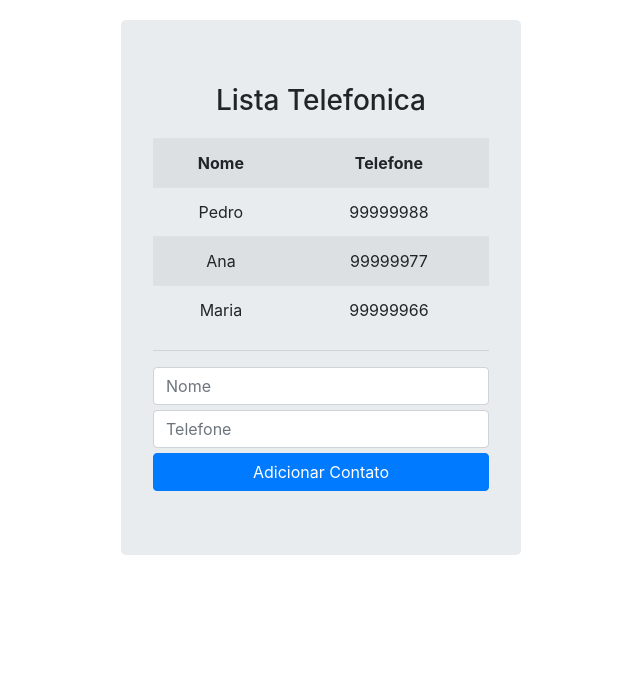
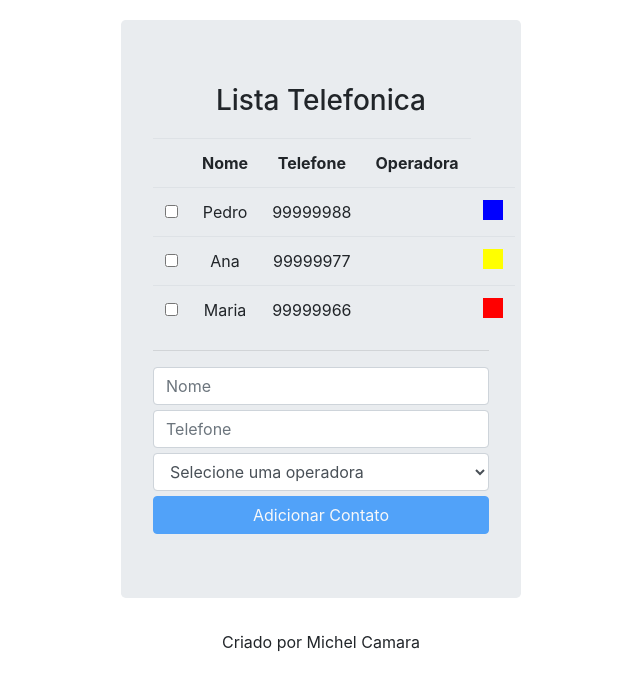
Before and after one commit to MichelCamaraDeveloper/Intro-AngularJS-V1, a plain HTML site: page listaTelefonica/index.html in a window 1280 px wide. Shown: the whole page, without its empty margins (319-959 px from the left). Drawn offline with nearby package versions, Linux system fonts and the light colour scheme.

Commit message:
Aprendi ng-if e ng-include

```diff
--- a/listaTelefonica/css/style.css
+++ b/listaTelefonica/css/style.css
@@ -13,3 +13,11 @@
 .form-control{
   margin-bottom: 5px;
 }
+
+.selecionado{
+  background-color: yellow;;
+}
+
+.negrito{
+  font-weight: bold;
+}
--- /dev/null
+++ b/listaTelefonica/footer.html
@@ -0,0 +1,3 @@
+<div style="text-align: center;" >
+  Criado por Michel Camara
+</div>
--- a/listaTelefonica/index.html
+++ b/listaTelefonica/index.html
@@ -21,13 +21,20 @@
 
     //Isso encontra um módulo
     angular.module("listaTelefonica").controller("listaTelefonicaCtrl", function($scope){
-       $scope.menssagem = "Lista Telefonica";
+       $scope.mensagem = "Lista Telefonica";
 
        $scope.contatos = [
-         {nome: "Pedro", telefone:"99999988"},
-         {nome: "Ana", telefone:"99999977"},
-         {nome: "Maria", telefone:"99999966"},
+         {nome: "Pedro", telefone:"99999988", cor:"blue"},
+         {nome: "Ana", telefone:"99999977", cor:"yellow"},
+         {nome: "Maria", telefone:"99999966", cor:"red"},
        ];
+
+      $scope.operadoras =[
+        {nome:"Oi", codigo:14, categoria:"Celular"},
+        {nome:"Vivo", codigo:15,categoria:"Celular"},
+        {nome:"TIM", codigo:41,categoria:"Fixo"},
+        {nome:"Claro", codigo:13,categoria:"Fixo"},
+      ];
 
       $scope.adicionarContato = function(contato){
         $scope.contatos.push(angular.copy(contato));
@@ -35,8 +42,20 @@
 
       };
 
+      $scope.apagarContatos = function(contatos){
+        $scope.contatos = contatos.filter(function(contato){
+           if(!contato.selecionado) return contato;
+        });
+      };
+
+      $scope.isContatoSelecionado = function(contatos){
+         return contatos.some(function(contato){
+            return contato.selecionado;
+         });
+      };
     });
   </script>
+
   <title>Estudo Angular JS v1.7</title>
 </head>
 <body ng-controller="listaTelefonicaCtrl">
@@ -44,18 +63,25 @@
       <!-- ng-bind - Substitui o elemento por uma expressao -->
       <!-- <h4 ng-bind="menssagem"></h4>  -->
       <!-- Elemento menssagem -->
-      <h3>{{menssagem}}</h3>
+      <h3>{{mensagem}}</h3>
 
       <!-- ng-repeat - Itera sobre os itens de uma colecao
       ou de um objeto -->
-      <table class="table table-striped">
+      <table ng-show="contatos.length > 0" class="table ">
         <tr>
+          <th></th>
           <th>Nome</th>
           <th>Telefone</th>
+          <th>Operadora</th>
         </tr>
-        <tr ng-repeat="contato in contatos">
+
+        <!-- ng-class e ng-style - Aplica classes css e estilos dinamicamente -->
+        <tr ng-class="{'selecionado negrito': contato.selecionado}" ng-repeat="contato in contatos">
+          <td><input type="checkbox" ng-model="contato.selecionado"/></td>
           <td>{{contato.nome}}</td>
           <td>{{contato.telefone}}</td>
+          <td>{{contato.operadora.nome}} </td>
+          <td><div style="width: 20px; height: 20px;" ng-style="{'background-color': contato.cor}"></div></td>
         </tr>
       </table>
       <hr/>
@@ -63,8 +89,21 @@
       <input class="form-control" type="text" placeholder="Nome" ng-model="contato.nome"/>
       <input class="form-control" type="text" placeholder="Telefone" ng-model="contato.telefone"/>
 
+      <!-- ng-options - Rederia as opcoes de um select -->
+      <select class="form-control" ng-model="contato.operadora" ng-options="operadora.nome group by operadora.categoria for operadora in operadoras">
+        <option value="">Selecione uma operadora</option>
+      </select>
+
       <!-- ng-click - Atribui um comportamento ao evento -->
-      <button class="btn btn-primary btn-block " ng-click="adicionarContato(contato)"> Adicionar Contato </button>
+      <!-- ng-disable - Desabilita um elemento dinamicamente -->
+      <!-- ng-show, ng-hide, ng-if - Exibe um elemento condicional -->
+      <button class="btn btn-primary btn-block " ng-click="adicionarContato(contato)" ng-disabled="!contato.nome  || !contato.telefone"> Adicionar Contato </button>
+      <button class="btn btn-danger btn-block " ng-click="apagarContatos(contatos)" ng-if="isContatoSelecionado(contatos)"> Apagar Contato(s) </button>
+
+
+
     </div>
+     <!-- ng-include - Inclui conteudo dinamicamente -->
+    <div ng-include="'footer.html'"></div>
 </body>
 </html>
```
Also changed, not shown: 1 other file.
